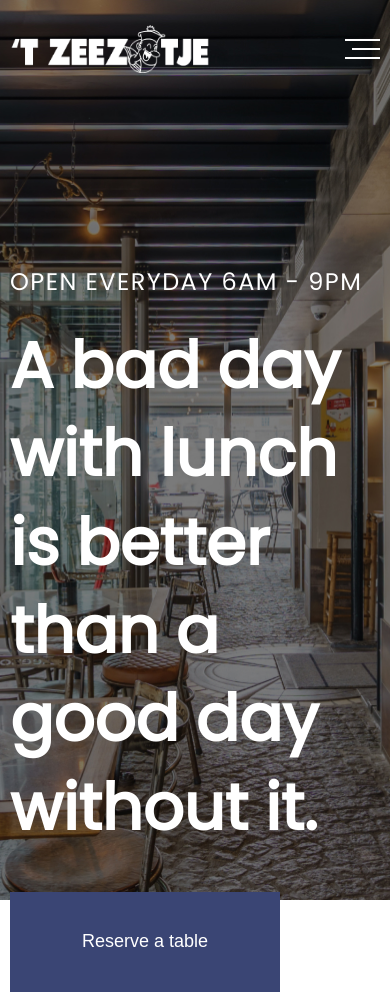
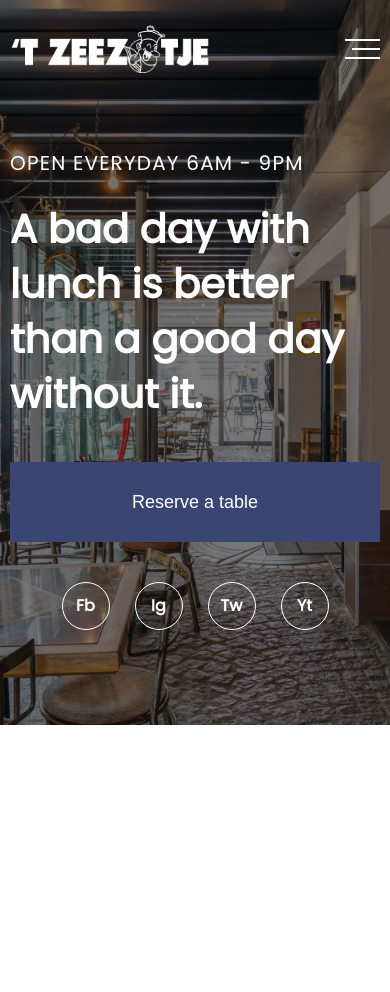
Before and after one commit to dimaldo86/hello_brand, a website built with Vite: page index.html in a window 390 px wide. After the commit the page ends 844 px from the top, so only its background shows below. Built offline with nearby package versions, Linux system fonts and the light colour scheme.

Commit message:
finished a section home

```diff
--- a/index.html
+++ b/index.html
@@ -58,7 +58,16 @@
                                 <button class="btn">Reserve a table</button>
                                 <ul class="home__list social">
                                     <li class="social__item">
-                                        <a class="social__link" href="#"></a>
+                                        <a class="social__link" href="https://facebook.com" target="_blank">Fb</a>
+                                    </li>
+                                    <li class="social__item">
+                                        <a class="social__link" href="https://instagram.com" target="_blank">Ig</a>
+                                    </li>
+                                    <li class="social__item">
+                                        <a class="social__link" href="https://twitter.com" target="_blank">Tw</a>
+                                    </li>
+                                    <li class="social__item">
+                                        <a class="social__link" href="https://youtube.com" target="_blank">Yt</a>
                                     </li>
                                 </ul>
                             </div>
--- a/src/scss/componets/home.scss
+++ b/src/scss/componets/home.scss
@@ -3,7 +3,7 @@
     background-position: center;
     background-repeat: no-repeat;
     background-size: cover;
-    height: 900px;
+    height: 100vh;
     padding: 265px 0;
 
     &__content {
@@ -31,3 +31,44 @@
         justify-content: space-between;
     }
 }
+
+@media (max-width:992px) {
+    .home {
+        padding:200px 0;
+        height: 750px;
+
+        &__title {
+            font-size: 50px;
+        }
+    }
+}
+@media (max-width:768px) {
+    .home {
+        padding:200px 0;
+        height: 750px;
+
+        &__subtitle{
+            font-size: 20px;
+        }
+
+        &__title {
+            font-size: 50px;
+        }
+    }
+}
+
+@media (max-width:576px) {
+    .home {
+        padding:150px 0;
+        height: 725px;
+
+        &__title {
+            font-size: 40px;
+        }
+
+        &__footer {
+            flex-direction: column;
+            width: 100%;
+        }
+    }
+}
--- /dev/null
+++ b/src/scss/componets/social.scss
@@ -0,0 +1,42 @@
+.social {
+    display: flex;
+    align-items:center;
+
+    &__item {
+        display: flex;
+        align-items:center;
+        justify-content: center;
+        width: 48px;
+        height: 48px;
+        border:1px solid var(--white);
+        border-radius: 50%;
+        transition: var(--transition);
+        cursor: pointer;
+        margin-right: 25px;
+
+        &:last-child {
+            margin-right: 0;
+        }
+
+        &:hover {
+            border:1px solid var(--secondary);
+
+            .social__link {
+                color: var(--secondary);
+            }
+        }
+    }
+
+    &__link {
+        transition: var(--transition);
+        font-weight: 600;
+    }
+}
+
+@media (max-width:576px) {
+    .social {
+        width: 100%;
+        justify-content: center;
+        margin-top: 40px;
+    }
+}
--- a/src/scss/main.scss
+++ b/src/scss/main.scss
@@ -5,3 +5,4 @@
 @import "../scss/componets/home.scss";
 @import "../scss//componets/burger.scss";
 @import "../scss/ui/button.scss";
+@import "../scss/componets/social.scss";
--- a/src/scss/ui/button.scss
+++ b/src/scss/ui/button.scss
@@ -17,3 +17,10 @@
         background-color: var(--secondary);
     }
 }
+
+@media (max-width:576px) {
+    .btn {
+        width: 100%;
+        height: 80px;
+    }
+}
```
